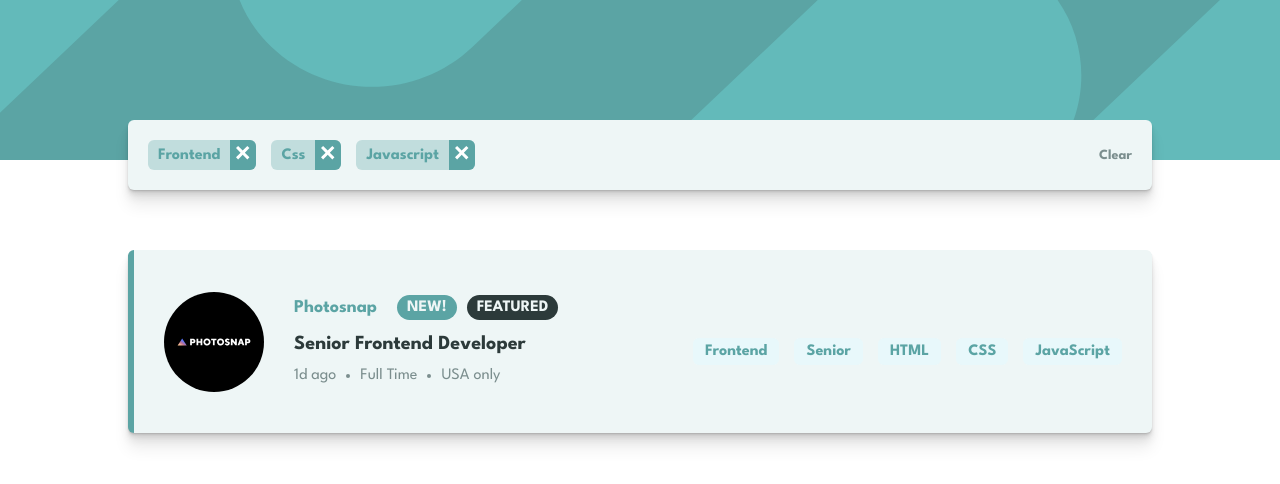
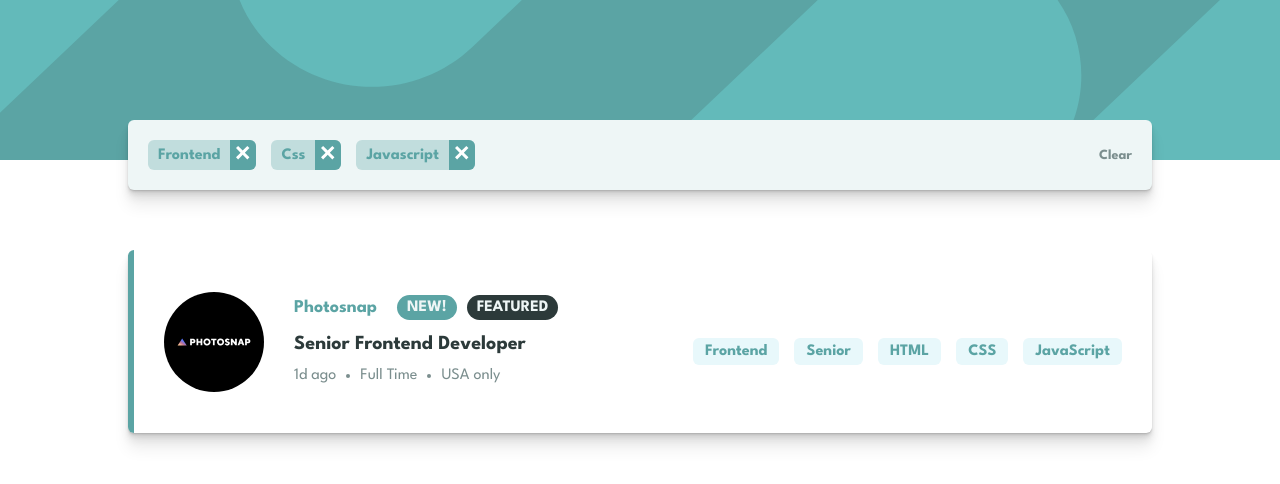
Before and after one commit to AmanGupta1703/Static-Job-Listings-FEM, a plain HTML site: page index.html in a window 1280 px wide. Drawn offline with Linux system fonts and the light colour scheme.

Commit message:
Update background color of job card

```diff
--- a/css/index.css
+++ b/css/index.css
@@ -129,7 +129,7 @@ input {
 }
 
 .job-card {
-  background-color: var(--cyan-shade-800);
+  background-color: hsl(0, 0, 100);
   box-shadow: rgba(0, 0, 0, 0.07) 0px 1px 1px, rgba(0, 0, 0, 0.07) 0px 2px 2px,
     rgba(0, 0, 0, 0.07) 0px 4px 4px, rgba(0, 0, 0, 0.07) 0px 8px 8px,
     rgba(0, 0, 0, 0.07) 0px 16px 16px;
```
